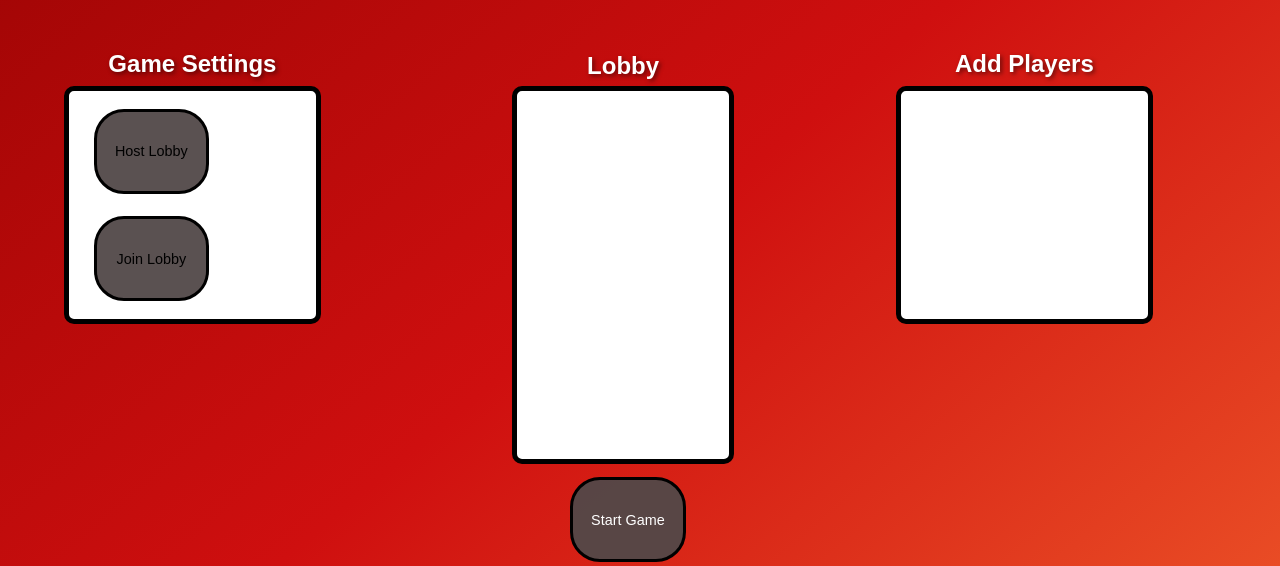
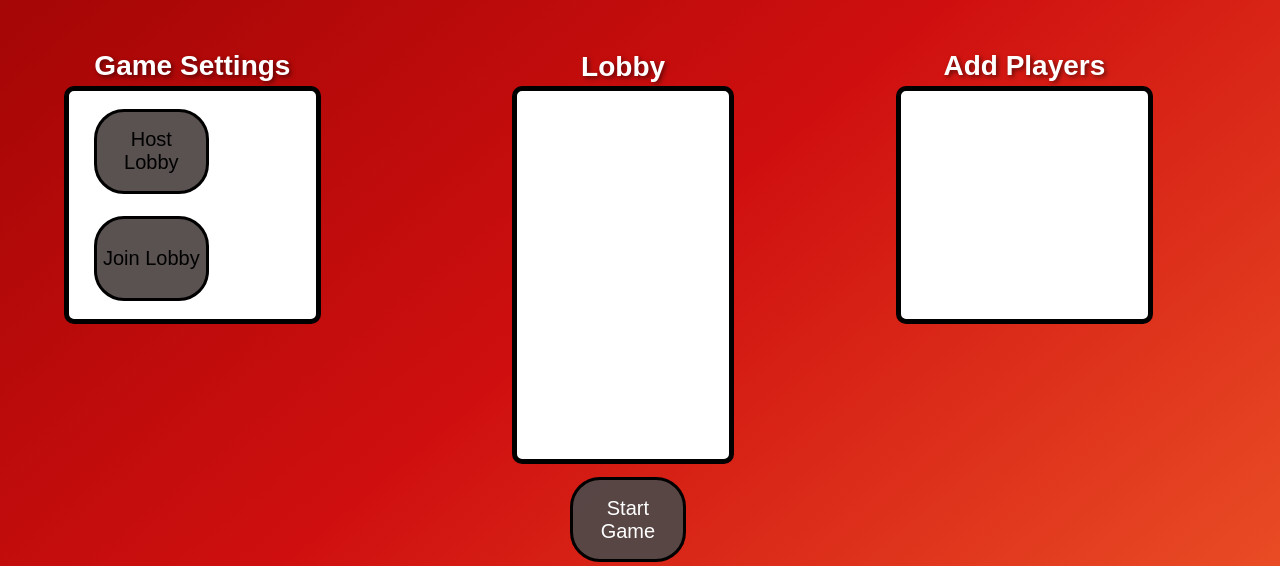
Before and after one commit to Ryan-Mackenzie-MMU/OddOneOutGame, a plain HTML site: page HTML/Host_Lobby.html in a window 1280 px wide. Shown: the part 234-800 px from the top of the page. Drawn offline with Linux system fonts and the light colour scheme.

Commit message:
Amended font size in host page

```diff
--- a/CSS/Host_Lobby_Style.css
+++ b/CSS/Host_Lobby_Style.css
@@ -47,15 +47,14 @@ h1 {
 #settingsText{
     color: rgb(255, 255, 255);
     position: absolute;
-    top: -95px;
-    top: -25%;
-    font-size: 3vmin;
+    top: -26%;
+    font-size: 3.5vmin;
     width: 100%;
 }
 
 button{
     position: absolute;
-    font-size: 1.8vmin;
+    font-size: 2.5vmin;
     color: rgb(255, 255, 255,);
     border: 3px solid black;
     border-radius: 30px;
@@ -92,8 +91,8 @@ button{
 #playerLobbyText{
     color: white;
     position: absolute;
-    top: -15%;
-    font-size: 3vmin;
+    top: -16%;
+    font-size: 3.5vmin;
     width: 100%;
 }
 
@@ -126,7 +125,7 @@ button{
 #addPlayerText{
     color: white;
     position: absolute;
-    top: -25%;
-    font-size: 3vmin;
+    top: -26%;
+    font-size: 3.5vmin;
     width: 100%;
 }
```
